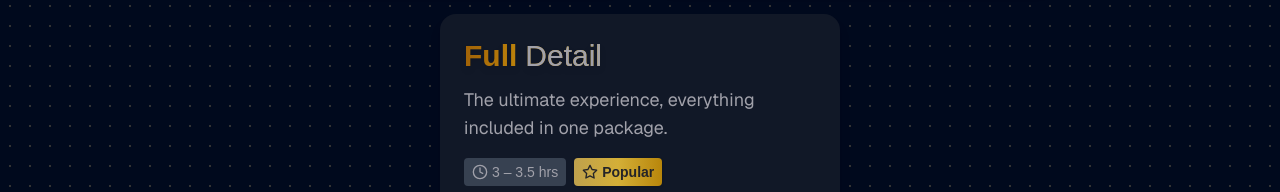
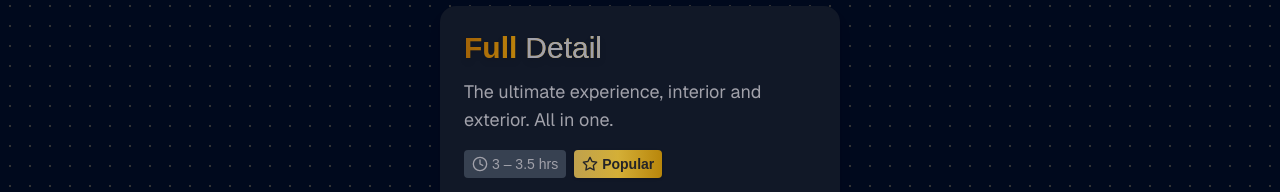
Before and after one commit to sarimyx/novaluxedetailing, a Next.js app: page /checkout in a window 1280 px wide. Shown: the part 744-936 px from the top of the page. Built offline with nearby package versions, Linux system fonts and the light colour scheme; no server answers; a web font is replaced by a local one.

Commit message:
Batch updates

```diff
--- /dev/null
+++ b/src/app/checkout/full/page.tsx
@@ -0,0 +1,10 @@
+import { ContentLayout } from "@/components/admin-panel/content-layout";
+import ServiceRequestForm from "../service-request-form";
+
+export default async function Page() {
+  return (
+    <ContentLayout title="Book Full Service" hideSidebar>
+      <ServiceRequestForm forServiceId="full-service" />
+    </ContentLayout>
+  );
+}
--- a/src/app/checkout/page.tsx
+++ b/src/app/checkout/page.tsx
@@ -3,7 +3,7 @@ import Pricing from "@/components/pricing";
 
 export default function CheckoutPage() {
   return (
-    <ContentLayout title="Checkout">
+    <ContentLayout title="Checkout" hideSidebar>
       <Pricing />
     </ContentLayout>
   );
--- a/src/constants/services.ts
+++ b/src/constants/services.ts
@@ -37,7 +37,7 @@ export const Services = {
     id: "full",
     name: "Full Detail",
     recommendation:
-      "The ultimate experience, everything included in one package.",
+      "The ultimate experience, interior and exterior. All in one.",
     duration: "3 – 3.5 hrs",
     startingPrice: 397,
     features: [
```
